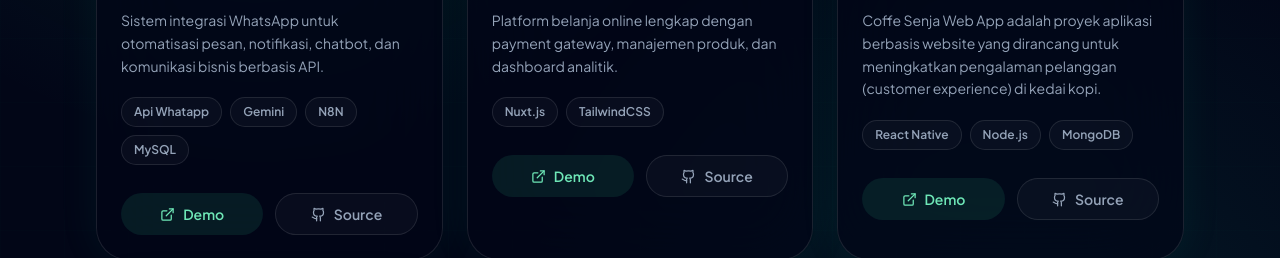
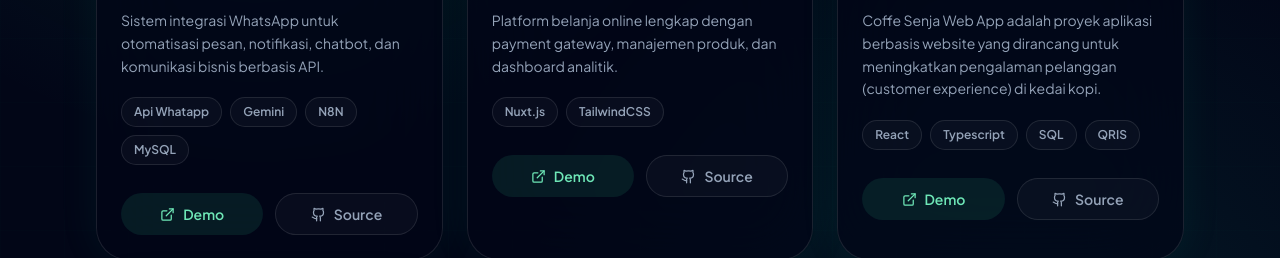
Before and after one commit to joeadnan/MyPortFolio, a React (Vite) app: page / in a window 1280 px wide. Shown: the part 5640-5898 px from the top of the page. Built offline with nearby package versions, Linux system fonts and the light colour scheme; no server answers; the database is empty.

Commit message:
feat: update Favicon

```diff
--- a/index.html
+++ b/index.html
@@ -2,7 +2,7 @@
 <html lang="id">
   <head>
     <meta charset="UTF-8" />
-    <link rel="icon" type="image/svg+xml" href="/favicon.svg" />
+    <link rel="icon" type="image/svg+xml" href="/favicon.ico" />
     <meta name="viewport" content="width=device-width, initial-scale=1.0" />
     <meta
       name="description"
--- a/src/components/Portfolio.tsx
+++ b/src/components/Portfolio.tsx
@@ -53,7 +53,7 @@ const projects: Project[] = [
     description:
       "Coffe Senja Web App adalah proyek aplikasi berbasis website yang dirancang untuk meningkatkan pengalaman pelanggan (customer experience) di kedai kopi.",
     thumbnail: "../images/Coffe.png",
-    tech: ["React Native", "Node.js", "MongoDB"],
+    tech: ["React ", "Typescript", "SQL", "QRIS"],
     demoUrl: "https://coffee-shop-phi-ecru.vercel.app/",
     sourceUrl: "https://github.com/joeadnan/CoffeeShop",
   },
```
Also changed, not shown: 1 other file (tests, documents, lock files or other folders).
